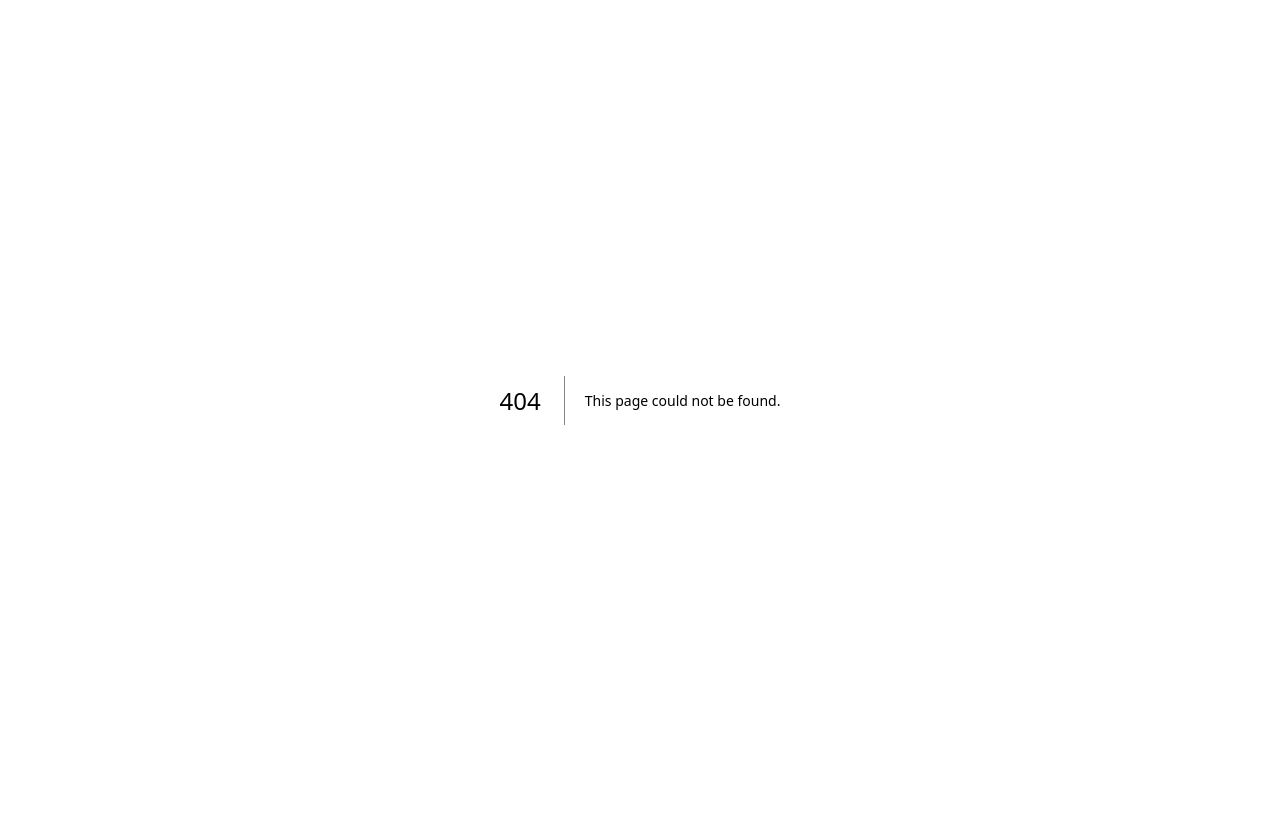
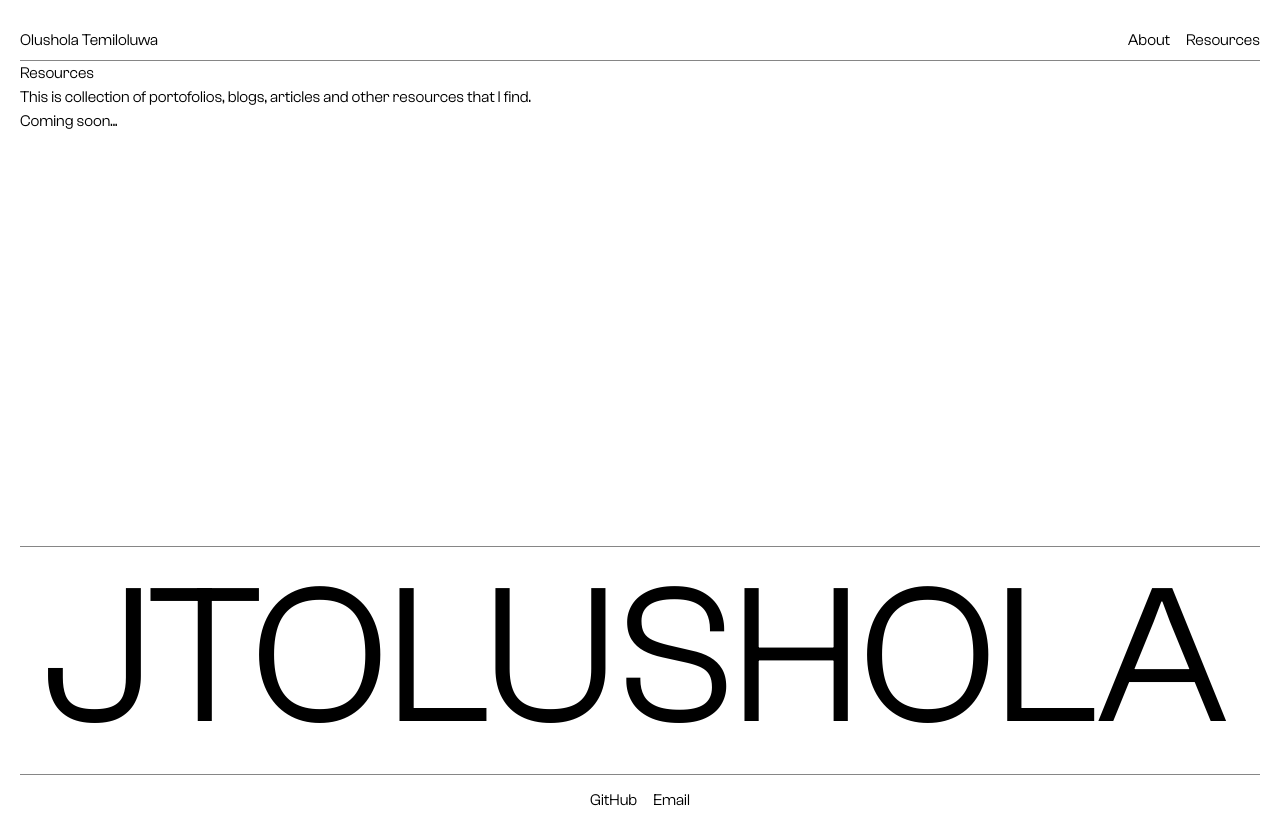
Before and after one commit to JohnOlushola/portfolio, a Next.js app: page /resources in a window 1280 px wide. Before the commit this address had no page. Before the commit the page ends 800 px from the top, so only its background shows below. Built offline with nearby package versions, Linux system fonts and the light colour scheme.

Commit message:
feat: nextra theme update + about + resource page

```diff
--- a/next.config.js
+++ b/next.config.js
@@ -1,6 +1,7 @@
 /** @type {import('next').NextConfig} */
 const withNextra = require('nextra')({
-  theme: './theme.tsx'
+  theme: 'nextra-theme-blog',
+  themeConfig: './theme.config.jsx'
 })
 
 module.exports = withNextra({
--- a/src/pages/_app.tsx
+++ b/src/pages/_app.tsx
@@ -10,9 +10,72 @@ const customFont = localFont({
 
 export default function App({ Component, pageProps }: AppProps) {
   return (
-    <main className={customFont.className}>
+    <div
+      className={`flex flex-col h-full min-h-screen ${customFont.className}`}
+    >
+      <nav className="flex justify-between items-center border-b py-2">
+        <a href="/" className="text-opacity-60">
+          Olushola Temiloluwa
+        </a>
+
+        <ul className="flex gap-4">
+          <li>
+            <a href="/about" className="text-opacity-60">
+              About
+            </a>
+          </li>
+          <li>
+            <a href="/resources" className="text-opacity-60">
+              Resources
+            </a>
+          </li>
+        </ul>
+      </nav>
+
       <Component {...pageProps} />
+
       <VercelToolbar />
-    </main>
+
+      <footer className="mt-auto border-t">
+        <div>
+          <svg
+            viewBox="0 0 100 18"
+            xmlns="http://www.w3.org/2000/svg"
+            className="dark:fill-white"
+          >
+            <text x="2" y="14">
+              JTOLUSHOLA
+            </text>
+          </svg>
+        </div>
+
+        <hr className="my-1" />
+
+        <div className="py-2">
+          <ul className="inline-flex gap-4 w-full justify-center items-center align-middle">
+            <li>
+              <a
+                href="https://github.com/JohnOlushola"
+                target="_blank"
+                rel="noopener noreferrer"
+                className="text-opacity-60"
+              >
+                GitHub
+              </a>
+            </li>
+            <li>
+              <a
+                href="mailto:johntemiloluwa.o@gmail.com"
+                target="_blank"
+                rel="noopener noreferrer"
+                className="text-opacity-60"
+              >
+                Email
+              </a>
+            </li>
+          </ul>
+        </div>
+      </footer>
+    </div>
   );
 }
--- a/src/pages/index.mdx
+++ /dev/null
@@ -1,46 +0,0 @@
----
-title: Olushola Temiloluwa John
----
-
-import { Grid } from "../components/Grid";
-import { GridCell } from "../components/GridCell";
-import VideoResource from "../components/VideoResource";
-import PictureResource from "../components/PictureResource";
-import TextResource from "../components/TextResource";
-import { projects, columns, rows } from "../constants/projects";
-
-<div className="flex flex-col">
-  <Grid>
-    {/* <GridCell row="auto" column={1}>
-      <div className="p-2.5 flex flex-col justify-between h-full">
-        <div>
-          <h1 className="">Olushola Temiloluwa John</h1>
-          <p className="opacity-60">Software Engineer</p>
-        </div>
-        <div>
-          <p className="opacity-60">
-            I work as a frontend engineer. I like to build things for
-            designers and developers, and think deeply about the user
-            interface, how it looks, feels, behaves. Also interested in
-            Artificial Intelligence.
-          </p>
-        </div>
-      </div>
-    </GridCell> */}
-
-    {projects.map((resource, index) => (
-      <GridCell key={index} row={"auto"} column={"auto"}>
-        {resource.media === "video" ? (
-          <VideoResource {...resource} />
-        ) : resource.media === 'image' ? (
-          <PictureResource {...(resource)} />
-        ) : resource.media === 'text' ? (
-          <TextResource {...(resource)} />
-        ) : (
-          <div></div>
-        )}
-      </GridCell>
-    ))}
-
-  </Grid>
-</div>
--- /dev/null
+++ b/src/pages/index.tsx
@@ -0,0 +1,30 @@
+import { Grid } from "../components/Grid";
+import { GridCell } from "../components/GridCell";
+import VideoResource from "../components/VideoResource";
+import PictureResource from "../components/PictureResource";
+import TextResource from "../components/TextResource";
+import { projects } from "../constants/projects";
+
+export const Home = () => {
+  return (
+    <div className="flex flex-col">
+      <Grid>
+        {projects.map((resource, index) => (
+          <GridCell key={index} row={"auto"} column={"auto"}>
+            {resource.media === "video" ? (
+              <VideoResource {...resource} />
+            ) : resource.media === "image" ? (
+              <PictureResource {...resource} alt="" />
+            ) : resource.media === "text" ? (
+              <TextResource {...resource} description="" />
+            ) : (
+              <div></div>
+            )}
+          </GridCell>
+        ))}
+      </Grid>
+    </div>
+  );
+};
+
+export default Home;
--- /dev/null
+++ b/src/pages/resources.mdx
@@ -0,0 +1,8 @@
+---
+title: Resources
+---
+
+# Resources
+This is collection of portofolios, blogs, articles and other resources that I find.
+
+Coming soon...
--- /dev/null
+++ b/theme.config.jsx
@@ -0,0 +1,12 @@
+/* eslint-disable import/no-anonymous-default-export */
+export default {
+  head: (
+    <>
+      <meta name="viewport" content="width=device-width, initial-scale=1.0" />
+      <meta property="og:title" content="Olushola Temiloluwa" />
+      <meta property="og:description" content="Portfolio" />
+    </>
+  ),
+  navigation: true,
+  footer: false,
+}
--- a/theme.tsx
+++ b/theme.tsx
@@ -5,52 +5,13 @@ export default function Layout({ children, pageOpts }: NextraThemeLayoutProps) {
   const { title, frontMatter } = pageOpts;
 
   return (
-    <div className="flex flex-col h-full min-h-screen">
+    <div>
       <Head>
         <title>{title}</title>
         <meta name="og:image" content={frontMatter.image} />
       </Head>
-      <div>{children}</div>
-      <div className="mt-auto">
-        <div>
-          <svg
-            viewBox="0 0 100 18"
-            xmlns="http://www.w3.org/2000/svg"
-            className="dark:fill-white"
-          >
-            <text x="2" y="14">
-              JTOLUSHOLA
-            </text>
-          </svg>
-        </div>
 
-        <hr className="my-1" />
-
-        <div className="py-2">
-          <ul className="list-disc inline-flex gap-4 w-full justify-center items-center align-middle">
-            <li>
-              <a
-                href="https://github.com/JohnOlushola"
-                target="_blank"
-                rel="noopener noreferrer"
-                className="text-opacity-60"
-              >
-                GitHub
-              </a>
-            </li>
-            <li>
-              <a
-                href="mailto:johntemiloluwa.o@gmail.com"
-                target="_blank"
-                rel="noopener noreferrer"
-                className="text-opacity-60"
-              >
-                Email
-              </a>
-            </li>
-          </ul>
-        </div>
-      </div>
+      <main className="max-w-md mx-auto w-full my-10">{children}</main>
     </div>
   );
 }
```
Also changed, not shown: src/pages/about.mdx (added, +18 -0 lines), src/utils/breakpoint.ts (added, +25 -0 lines).
